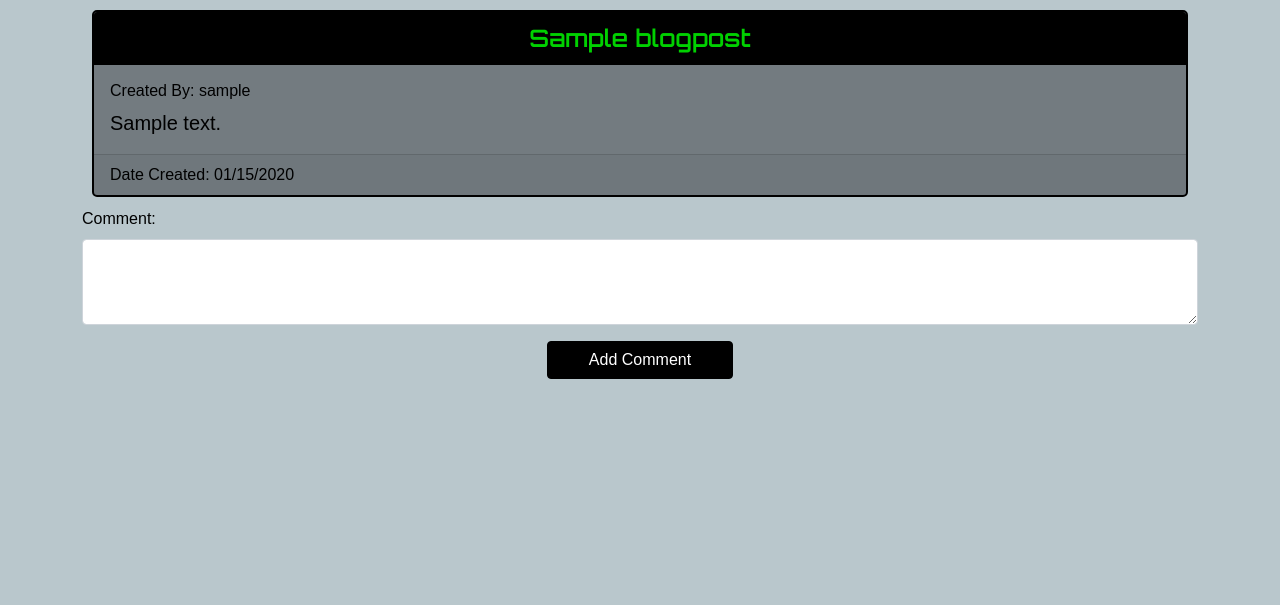
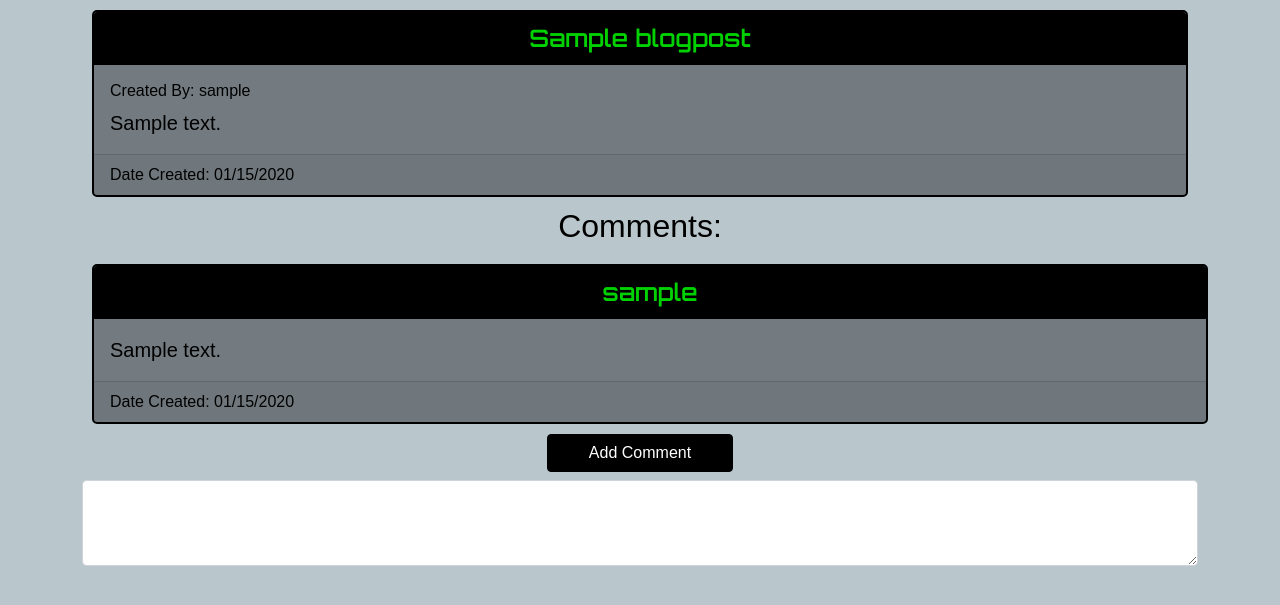
Before and after one commit to stuartwood2010/SW_TechBlog, a Node server app: page /api/posts/1 in a window 1280 px wide. Shown: the part 100-705 px from the top of the page. Run offline with Node 20, Linux system fonts and the light colour scheme; a user stored in the database is signed in; tables that the repository leaves empty hold one stand-in row (values such as "Sample post"); some libraries are stand-ins or nearby versions; some web fonts are replaced.

Commit message:
View Comments

```diff
--- a/controllers/blogPostController.js
+++ b/controllers/blogPostController.js
@@ -16,17 +16,19 @@ module.exports = {
 				}]
 			});
 			const posts = userPostData.map(userPost => userPost.get({ plain: true }));
+
 			res.render('dashboard', {
 				userPosts: posts,
 				user: req.session.user,
 			});
+			// res.json(posts);
+
 		} catch (e) {
 			res.json(e);
 		}
 	},
 	createPost: async (req, res) => {
 		const { title, content } = req.body;
-		console.log(title, content, req.session.username);
 		try {
 			const newPost = await BlogPost.create({
 				title,
@@ -51,12 +53,17 @@ module.exports = {
 						model: User,
 					},{
 						model: Comment,
+						include: [User],
 					}]
 				}
 			);
+			console.log(postData, 60)
 			const post = postData.get({ plain: true })
+			const comments = post.comments
+			console.log(comments, 63)
 			res.render('singlePost', {
 				post,
+				comments
 			});
 		} catch (error) {
 			res.json(error);
--- a/controllers/userController.js
+++ b/controllers/userController.js
@@ -48,9 +48,7 @@ module.exports = {
 					username: req.body.username
 				}
 			});
-			const userFound = userData.get({
-				plain: true
-			});
+			const userFound = userData.get({ plain: true });
 
 			if (userFound.password === req.body.password) {
 				req.session.save(() => {
@@ -63,7 +61,6 @@ module.exports = {
 				});
 			}
 		} catch (e) {
-			console.log(e);
 			res.json(e);
 		}
 	},
--- a/models/Comment.js
+++ b/models/Comment.js
@@ -6,6 +6,10 @@ Comment.init({
     text: {
         type: DataTypes.STRING,
         allowNull: false,
+    },
+    dateCreated: {
+        type: DataTypes.DATE,
+        defaultValue: Date.now,
     },
     user_id: {
         type: DataTypes.INTEGER,
--- a/public/css/style.css
+++ b/public/css/style.css
@@ -92,6 +92,9 @@ body {
     font-size: 20px;
 }
 
+.comments {
+    text-align: center;
+}
 .btn {
     background-color: var(--boldcolor);
     border-color: var(--boldcolor);
--- a/public/js/dashboard.js
+++ /dev/null
@@ -1,14 +0,0 @@
-$(document).ready(function () {
-	const postTitleField = $('#postTitleField');
-	const postContentField = $('#postContentField');
-	const addPostBtn = $("#addPostBtn");
-
-	addPostBtn.on('click', async function (event) {
-		event.preventDefault();
-		await $.post('/api/posts', {
-			title: postTitleField.val(),
-			content: postContentField.val(),
-		});
-		window.location.reload();
-	});
-});
--- a/routes/api/commentRoutes/index.js
+++ b/routes/api/commentRoutes/index.js
@@ -1,10 +1,12 @@
 const router = require('express').Router();
 const {
-
+	// getPostComments,
+    createComment
 } = require('../../../controllers/commentController');
 
 router.route('/')
-
+    // .get(getPostComments)
+    .post(createComment)
 
 router.route('/:commentId')
 
--- a/routes/api/postRoutes/index.js
+++ b/routes/api/postRoutes/index.js
@@ -4,6 +4,9 @@ const {
     createPost,
     getPostbyId
 } = require('../../../controllers/blogPostController');
+// const { getPostComments } = require('../../../controllers/commentController');
+
+// router.get('/:postId', getPostComments);
 
 router.route('/')
     .get(getAllPosts)
--- a/routes/index.js
+++ b/routes/index.js
@@ -2,10 +2,9 @@ const router = require('express').Router();
 const apiRoutes = require('./api');
 const { renderHomePage,  loginView, signupView, logout } = require('../controllers/userController');
 const { getAllPosts } = require('../controllers/blogPostController');
-const { getAllComments } = require('../controllers/commentController');
+
 router.get('/', renderHomePage);
 router.get('/dashboard', getAllPosts);
-router.get('/comments', getAllComments);
 router.get('/login', loginView);
 router.get('/signup', signupView);
 router.get('/logout', logout);
--- a/views/layouts/main.handlebars
+++ b/views/layouts/main.handlebars
@@ -52,7 +52,6 @@
     ></script>
     <script src="/js/app.js"></script>
     <script src="/js/signup.js"></script>
-    <script src="/js/dashboard.js"></script>
   </body>
 
 </html>
--- a/views/singlePost.handlebars
+++ b/views/singlePost.handlebars
@@ -15,26 +15,31 @@
        {{format_date post.dateCreated}}
     </div>
   </div>
+  <div class="container comment">
+    <h2 class="comments">Comments:</h2>
+    <div class="row justify-content-evenly">
+      {{#each comments as |comment| }}
+          <div class="card postCard">
+            <div class="card-header">
+              {{comment.user.username}}
+            </div>
+            <div class="card-body">
+              <p class="card-text">
+                {{comment.text}}
+              </p>
+            </div>
+            <div class="card-footer">Date Created:
+              {{format_date comment.dateCreated}}
+            </div>
+          </div>
+      {{/each}}
+    </div>
+  </div>
   <form>
+    <button type="submit" class="btn btn-primary d-grid col-2 mx-auto" id="addCommentBtn">Add Comment</button>
     <div class="mb-3">
-      <label for="postCommentField" class="form-label">Comment:</label>
+      <label for="postCommentField" class="form-label"></label>
       <textarea class="form-control" id="postCommentField" rows="3"></textarea>
     </div>
-    <button type="submit" class="btn btn-primary d-grid col-2 mx-auto" id="addCommentBtn">Add Comment</button>
   </form>
 </div>
-
-{{!-- <div class="container comment">
-  <div class="row justify-content-evenly">
-    {{#each postComments as |comment| }}
-      <div class="card postCard">
-        <div class="card-header">
-          {{comment.user_id}}
-        </div>
-        <div class="card-body">
-          <p class="card-text">{{comment.text}}</p>
-        </div>
-      </div>
-    {{/each}}
-  </div>
-</div> --}}
```
Also changed, not shown: controllers/commentController.js (+32 -27 lines), models/index.js (+7 -0 lines), public/js/app.js.
